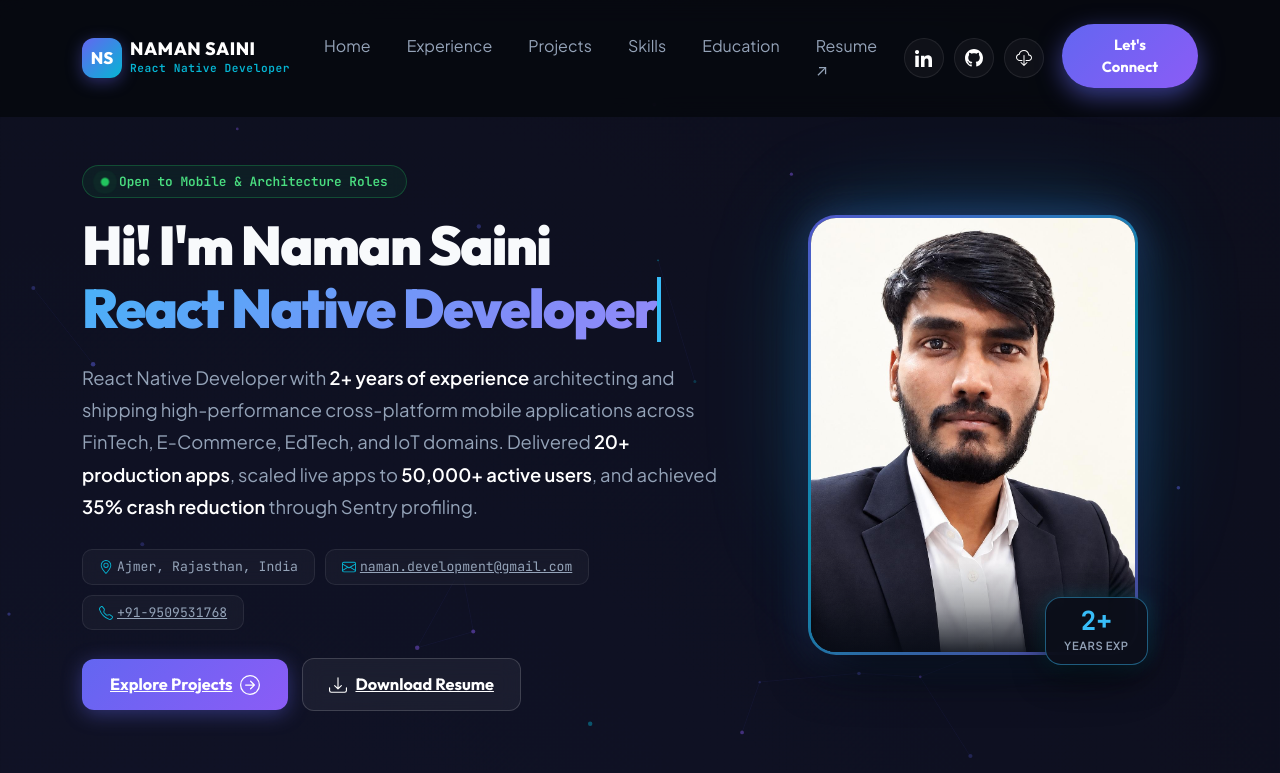
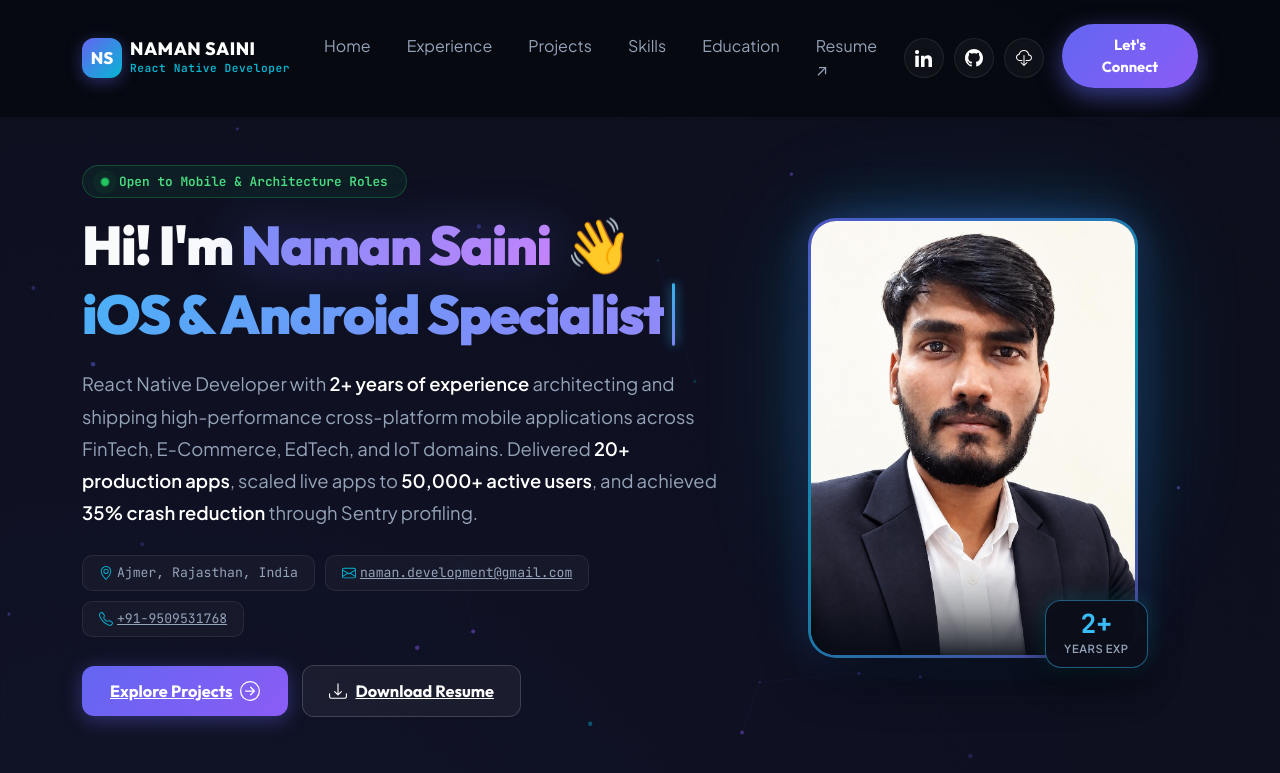
Before and after one commit to namandevelopment/my-portfolio, a React (Create React App) app: page / in a window 1280 px wide. Shown: the top 773 px of the page. Built offline with nearby package versions, Linux system fonts and the light colour scheme; no server answers.

Commit message:
feat: enhance hero header with animated name gradient, waving emoji, and smooth slide-blur role rotator

```diff
--- a/src/App.css
+++ b/src/App.css
@@ -91,7 +91,12 @@ body {
 }
 
 /* Typography Standards for Tier-1 Companies */
-h1, h2, h3, h4, h5, h6 {
+h1,
+h2,
+h3,
+h4,
+h5,
+h6 {
   font-family: var(--font-heading);
   font-weight: 700;
   color: #ffffff;
@@ -110,20 +115,44 @@ a:hover {
 
 /************ Keyframe Animations ************/
 @keyframes pulseRadar {
-  0% { transform: scale(0.95); box-shadow: 0 0 0 0 rgba(34, 197, 94, 0.7); }
-  70% { transform: scale(1.05); box-shadow: 0 0 0 8px rgba(34, 197, 94, 0); }
-  100% { transform: scale(0.95); box-shadow: 0 0 0 0 rgba(34, 197, 94, 0); }
+  0% {
+    transform: scale(0.95);
+    box-shadow: 0 0 0 0 rgba(34, 197, 94, 0.7);
+  }
+
+  70% {
+    transform: scale(1.05);
+    box-shadow: 0 0 0 8px rgba(34, 197, 94, 0);
+  }
+
+  100% {
+    transform: scale(0.95);
+    box-shadow: 0 0 0 0 rgba(34, 197, 94, 0);
+  }
 }
 
 @keyframes shimmerSweep {
-  0% { transform: translateX(-100%); }
-  100% { transform: translateX(200%); }
+  0% {
+    transform: translateX(-100%);
+  }
+
+  100% {
+    transform: translateX(200%);
+  }
 }
 
 @keyframes gradientShift {
-  0% { background-position: 0% 50%; }
-  50% { background-position: 100% 50%; }
-  100% { background-position: 0% 50%; }
+  0% {
+    background-position: 0% 50%;
+  }
+
+  50% {
+    background-position: 100% 50%;
+  }
+
+  100% {
+    background-position: 0% 50%;
+  }
 }
 
 /************ Section Headers ************/
@@ -426,15 +455,81 @@ nav.navbar.scrolled {
   letter-spacing: -0.03em;
 }
 
-.txt-rotate .wrap {
+.hero-name-gradient {
+  background: linear-gradient(135deg, #38bdf8 0%, #818cf8 35%, #c084fc 70%, #f472b6 100%);
+  background-size: 250% auto;
+  animation: gradientShift 6s ease infinite;
+  -webkit-background-clip: text;
+  -webkit-text-fill-color: transparent;
+  display: inline-block;
+  font-weight: 900;
+  filter: drop-shadow(0 0 25px rgba(99, 102, 241, 0.35));
+}
+
+.wave-emoji {
+  display: inline-block;
+  transform-origin: 70% 70%;
+  animation: waveHand 2.4s ease-in-out infinite;
+  margin-left: 6px;
+  cursor: default;
+}
+
+@keyframes waveHand {
+  0%, 100% { transform: rotate(0deg); }
+  10% { transform: rotate(14deg); }
+  20% { transform: rotate(-8deg); }
+  30% { transform: rotate(14deg); }
+  40% { transform: rotate(-4deg); }
+  50% { transform: rotate(10deg); }
+  60% { transform: rotate(0deg); }
+}
+
+.role-rotator-wrapper {
+  display: inline-flex;
+  align-items: center;
+  min-height: 1.25em;
+  vertical-align: middle;
+}
+
+.role-rotator-text {
+  display: inline-block;
   background: linear-gradient(135deg, #38bdf8 0%, #818cf8 50%, #c084fc 100%);
   background-size: 200% auto;
   animation: gradientShift 4s ease infinite;
   -webkit-background-clip: text;
   -webkit-text-fill-color: transparent;
-  border-right: 0.08em solid #38bdf8;
+  will-change: transform, opacity, filter;
+  transition: transform 0.4s cubic-bezier(0.16, 1, 0.3, 1),
+              opacity 0.4s ease,
+              filter 0.4s ease;
+}
+
+.role-slide-in {
+  opacity: 1;
+  transform: translateY(0);
+  filter: blur(0);
+}
+
+.role-slide-out {
+  opacity: 0;
+  transform: translateY(-14px);
+  filter: blur(4px);
+}
+
+.role-rotator-cursor {
   display: inline-block;
-  min-height: 1.2em;
+  width: 3px;
+  height: 1.15em;
+  margin-left: 8px;
+  background: linear-gradient(180deg, #38bdf8, #818cf8);
+  border-radius: 2px;
+  box-shadow: 0 0 12px rgba(56, 189, 248, 0.9);
+  animation: blinkCursor 1s ease-in-out infinite;
+}
+
+@keyframes blinkCursor {
+  0%, 100% { opacity: 1; transform: scaleY(1); }
+  50% { opacity: 0.15; transform: scaleY(0.85); }
 }
 
 .hero-description {
@@ -1503,16 +1598,20 @@ nav.navbar.scrolled {
   .hero-title {
     font-size: 2.7rem;
   }
+
   .banner {
     padding-top: 135px;
   }
+
   .avatar-frame {
     width: 290px;
     height: 386px;
   }
+
   .experience-timeline-card {
     padding-left: 48px;
   }
+
   .awards-card {
     margin-left: 0;
   }
@@ -1522,18 +1621,23 @@ nav.navbar.scrolled {
   .section-title {
     font-size: 2.1rem;
   }
+
   .hero-title {
     font-size: 2.2rem;
   }
+
   .hero-stats-row .stat-col {
     margin-bottom: 10px;
   }
+
   .card-inner {
     padding: 22px;
   }
+
   .education-card {
     flex-direction: column;
   }
+
   .avatar-frame {
     width: 260px;
     height: 346px;
@@ -1586,11 +1690,9 @@ nav.navbar.scrolled {
   left: 0;
   right: 0;
   bottom: 0;
-  background: radial-gradient(
-    420px circle at var(--mouse-x, -500px) var(--mouse-y, -500px),
+  background: radial-gradient(420px circle at var(--mouse-x, -500px) var(--mouse-y, -500px),
       rgba(99, 102, 241, 0.12),
-    transparent 65%
-  );
+      transparent 65%);
   opacity: 0;
   transition: opacity 0.35s ease;
   pointer-events: none;
--- a/src/components/Banner.js
+++ b/src/components/Banner.js
@@ -3,52 +3,39 @@ import React, { useState, useEffect } from "react";
 import { Container, Row, Col } from "react-bootstrap";
 import { ArrowRightCircle, Download, GeoAlt, Envelope, Telephone } from 'react-bootstrap-icons';
 
-// Isolated Typewriter component so state changes don't re-render the Banner or Avatar
-const TypewriterText = () => {
-  const [loopNum, setLoopNum] = useState(0);
-  const [isDeleting, setIsDeleting] = useState(false);
-  const [text, setText] = useState('');
-  const [delta, setDelta] = useState(140);
-  const toRotate = [
+// Smooth sliding Role Rotator with blur and gradient transition
+const RoleRotator = () => {
+  const roles = [
     "React Native Developer",
     "Mobile Application Architect",
     "iOS & Android Specialist",
+    "ZEGOCLOUD RTC & Live Streaming",
     "Cross-Platform Lead"
   ];
-  const period = 1800;
+
+  const [currentIndex, setCurrentIndex] = useState(0);
+  const [isAnimating, setIsAnimating] = useState(false);
 
   useEffect(() => {
-    let ticker = setInterval(() => {
-      tick();
-    }, delta);
+    const interval = setInterval(() => {
+      setIsAnimating(true);
+      setTimeout(() => {
+        setCurrentIndex((prev) => (prev + 1) % roles.length);
+        setIsAnimating(false);
+      }, 400);
+    }, 2800);
 
-    return () => { clearInterval(ticker); };
-  }, [text, delta]);
+    return () => clearInterval(interval);
+  }, [roles.length]);
 
-  const tick = () => {
-    let i = loopNum % toRotate.length;
-    let fullText = toRotate[i];
-    let updatedText = isDeleting
-      ? fullText.substring(0, text.length - 1)
-      : fullText.substring(0, text.length + 1);
-
-    setText(updatedText);
-
-    if (isDeleting) {
-      setDelta(prevDelta => prevDelta / 2);
-    }
-
-    if (!isDeleting && updatedText === fullText) {
-      setIsDeleting(true);
-      setDelta(period);
-    } else if (isDeleting && updatedText === '') {
-      setIsDeleting(false);
-      setLoopNum(prev => prev + 1);
-      setDelta(350);
-    }
-  };
-
-  return <span className="wrap">{text || 'React Native Developer'}</span>;
+  return (
+    <span className="role-rotator-wrapper">
+      <span className={`role-rotator-text ${isAnimating ? "role-slide-out" : "role-slide-in"}`}>
+        {roles[currentIndex]}
+      </span>
+      <span className="role-rotator-cursor" aria-hidden="true" />
+    </span>
+  );
 };
 
 export const Banner = () => {
@@ -66,11 +53,9 @@ export const Banner = () => {
             </div>
 
             <h1 className="hero-title">
-              Hi! I'm Naman Saini
+              Hi! I'm <span className="hero-name-gradient">Naman Saini</span> <span className="wave-emoji" role="img" aria-label="Waving hand">👋</span>
               <br />
-              <span className="txt-rotate">
-                <TypewriterText />
-              </span>
+              <RoleRotator />
             </h1>
 
             <p className="hero-description">
```
Lines whose indentation alone changed are shown as unchanged.
